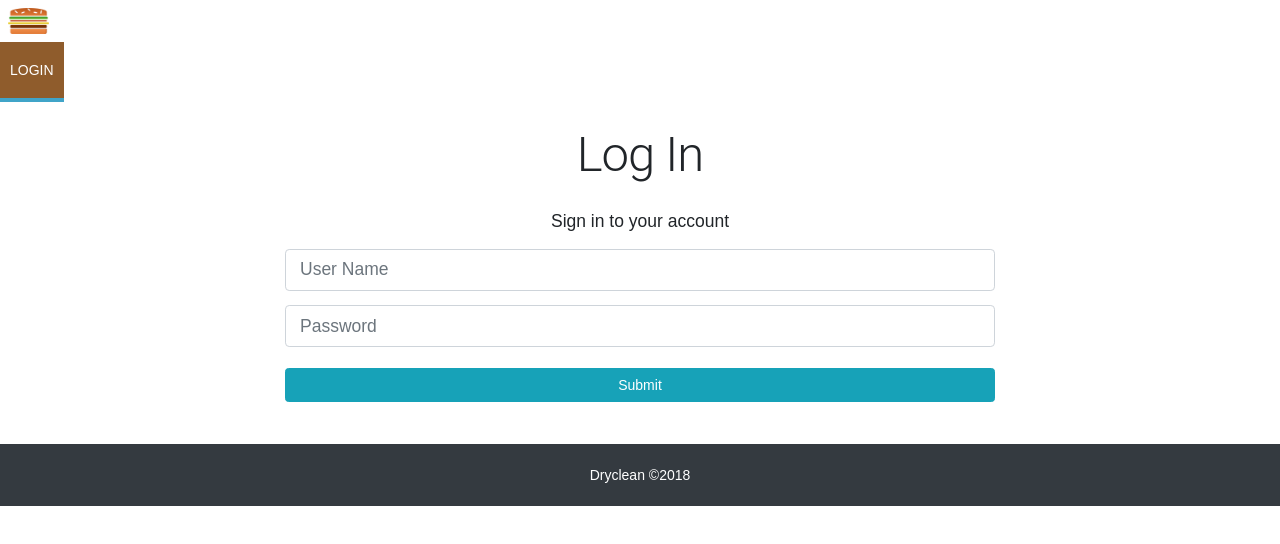
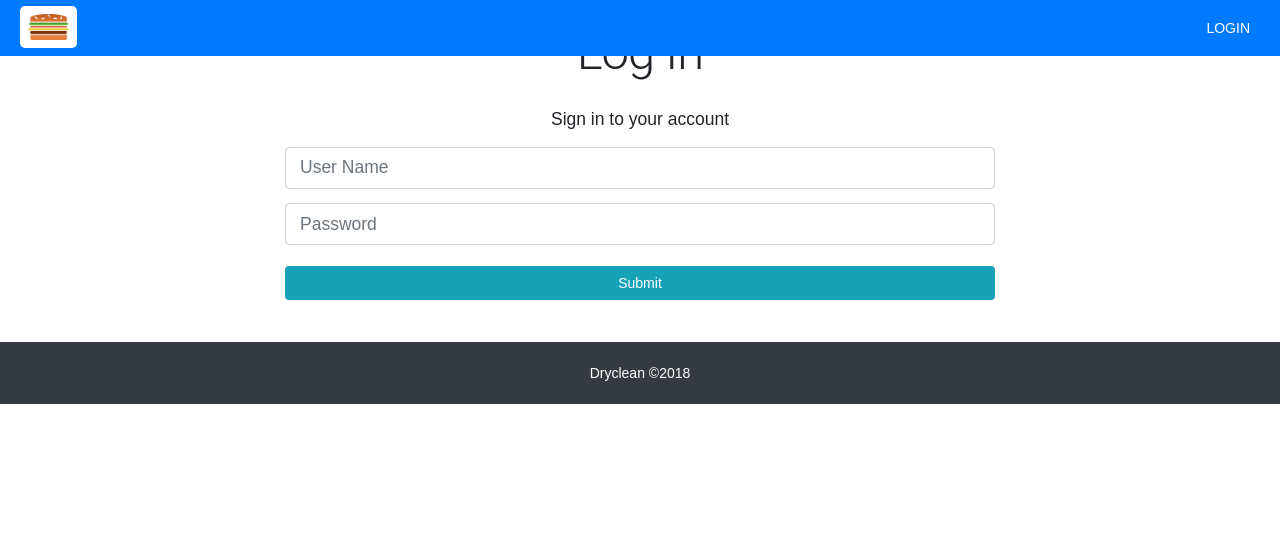
Before and after one commit to digbijaya/ProjectDryClean, a React app in the folder client/: page /login in a window 1280 px wide. Shown: the top 544 px of the page. Built offline with nearby package versions, Linux system fonts and the light colour scheme.

Commit message:
completed top navbar. Need to add sidedrawer backdrop and toggle

```diff
--- a/client/src/components/layout/Header.css
+++ b/client/src/components/layout/Header.css
@@ -4,7 +4,7 @@
   position: fixed;
   top: 0;
   left: 0;
-  background-color: #703b09;
+  background-color: #007bff;
   display: flex;
   justify-content: space-between;
   align-items: center;
--- a/client/src/components/layout/Header.js
+++ b/client/src/components/layout/Header.js
@@ -26,11 +26,11 @@ class Header extends Component {
 
     return (
       <Tux>
-        <header className={classes.Landing}>
+        <header className={classes.Header}>
           <DrawerToggle clicked={this.sideDrawerOpenHandler} />
-
-          <Logo />
-
+          <div className={classes.Logo}>
+            <Logo />
+          </div>
           <nav className={classes.DesktopOnly}>
             <NavigationItems />
           </nav>
--- a/client/src/components/layout/Navigation/NavigationItem/NavigationItem.css
+++ b/client/src/components/layout/Navigation/NavigationItem/NavigationItem.css
@@ -6,7 +6,7 @@
 }
 
 .NavigationItem a {
-  color: #8f5c2c;
+  color: #007bff;
   text-decoration: none;
   width: 100%;
   box-sizing: border-box;
@@ -16,7 +16,7 @@
 .NavigationItem a:hover,
 .NavigationItem a:active,
 .NavigationItem a.active {
-  color: #40a4c8;
+  color: #007bff;
 }
 
 @media (min-width: 500px) {
@@ -35,10 +35,14 @@
     border-bottom: 4x solid transparent;
   }
 
-  .NavigationItem a:hover,
-  .NavigationItem a:active,
+  /* .NavigationItem a:active,
   .NavigationItem a.active {
-    background-color: #8f5c2c;
+    background-color: #007bff;
+     border-bottom: 4px solid #40a4c8;
+    color: white;
+  } */
+
+  .NavigationItem a:hover {
     border-bottom: 4px solid #40a4c8;
     color: white;
   }
--- a/client/src/components/layout/Navigation/NavigationItem/NavigationItem.js
+++ b/client/src/components/layout/Navigation/NavigationItem/NavigationItem.js
@@ -1,13 +1,28 @@
-import React from "react";
+import React, { Component } from "react";
 import classes from "./NavigationItem.css";
 import { NavLink } from "react-router-dom";
 
+/* class NavigationItem extends Component {
+  render() {
+    return (
+      <li className={classes.NavigationItem}>
+        <NavLink
+          to={this.props.link}
+          exact={this.props.exact}
+          activeClassName={classes.active}
+        >
+          {this.props.children}
+        </NavLink>
+      </li>
+    );
+  }
+} */
 const navigationItem = props => (
   <li className={classes.NavigationItem}>
     <NavLink
       to={props.link}
       exact={props.exact}
-      activeClassName={classes.active}
+      /* activeClassName={classes.active} */
     >
       {props.children}
     </NavLink>
--- a/client/src/components/layout/Navigation/NavigationItems.js
+++ b/client/src/components/layout/Navigation/NavigationItems.js
@@ -7,7 +7,6 @@ import { logoutUser } from "../../../actions/authActions";
 
 class NavigationItems extends Component {
   onLogoutClick(event) {
-    console.log("********************** LOGOUT");
     event.preventDefault();
     this.props.logoutUser();
   }
@@ -28,16 +27,16 @@ class NavigationItems extends Component {
         <NavigationItem link="/reports" exact>
           REPORTS
         </NavigationItem>
-        <li onClick={this.onLogoutClick.bind(this)}>
-          <img
-            src=""
-            alt={user ? user.name : ""}
-            style={{ width: "25px", marginRight: "5px" }}
-          />
+        <img
+          src=""
+          alt={user ? user.name : ""}
+          style={{ width: "25px", marginRight: "5px" }}
+        />
+        <div onClick={this.onLogoutClick.bind(this)}>
           <NavigationItem link="/login" exact>
             LOGOUT
           </NavigationItem>
-        </li>
+        </div>
       </ul>
     );
     const guestLinks = (
--- a/client/src/components/layout/SideDrawer/SideDrawer.css
+++ b/client/src/components/layout/SideDrawer/SideDrawer.css
@@ -28,4 +28,5 @@
 
 .Logo {
   height: 11%;
+  margin-bottom: 32px;
 }
```
